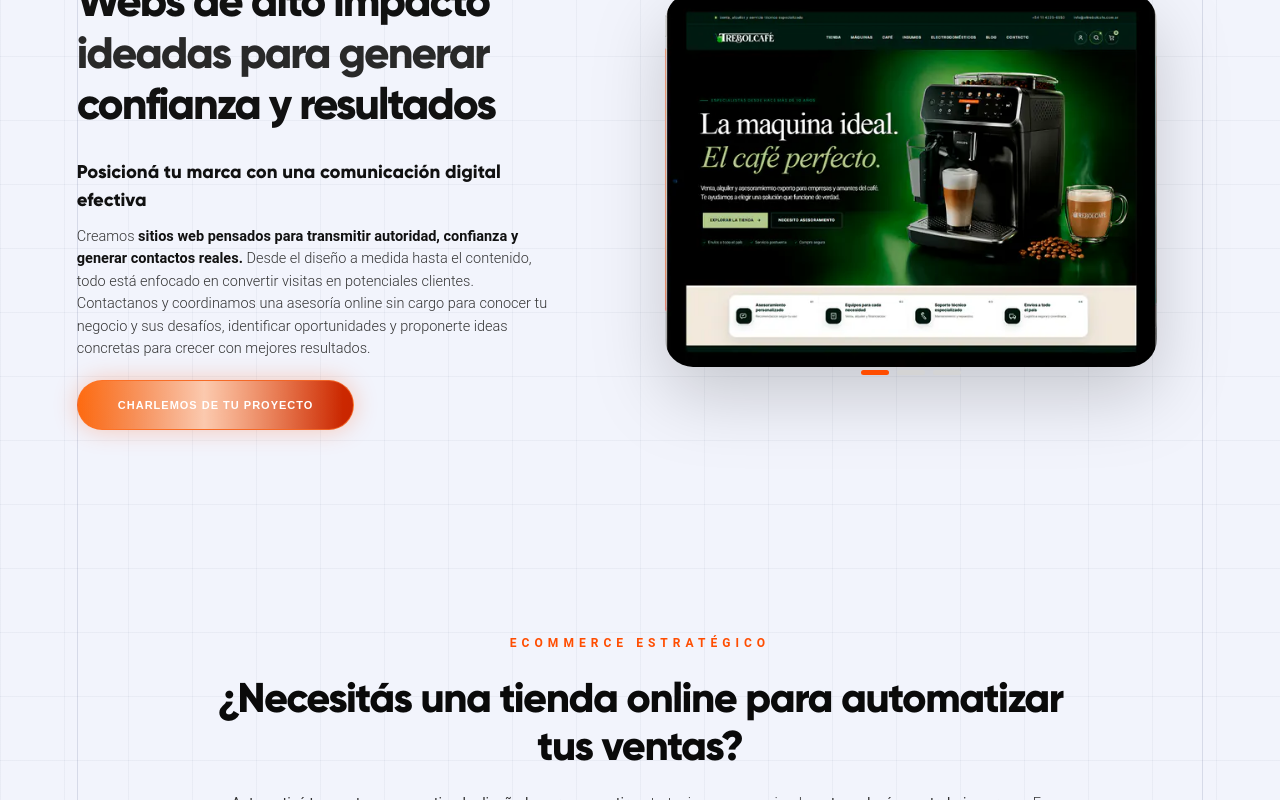
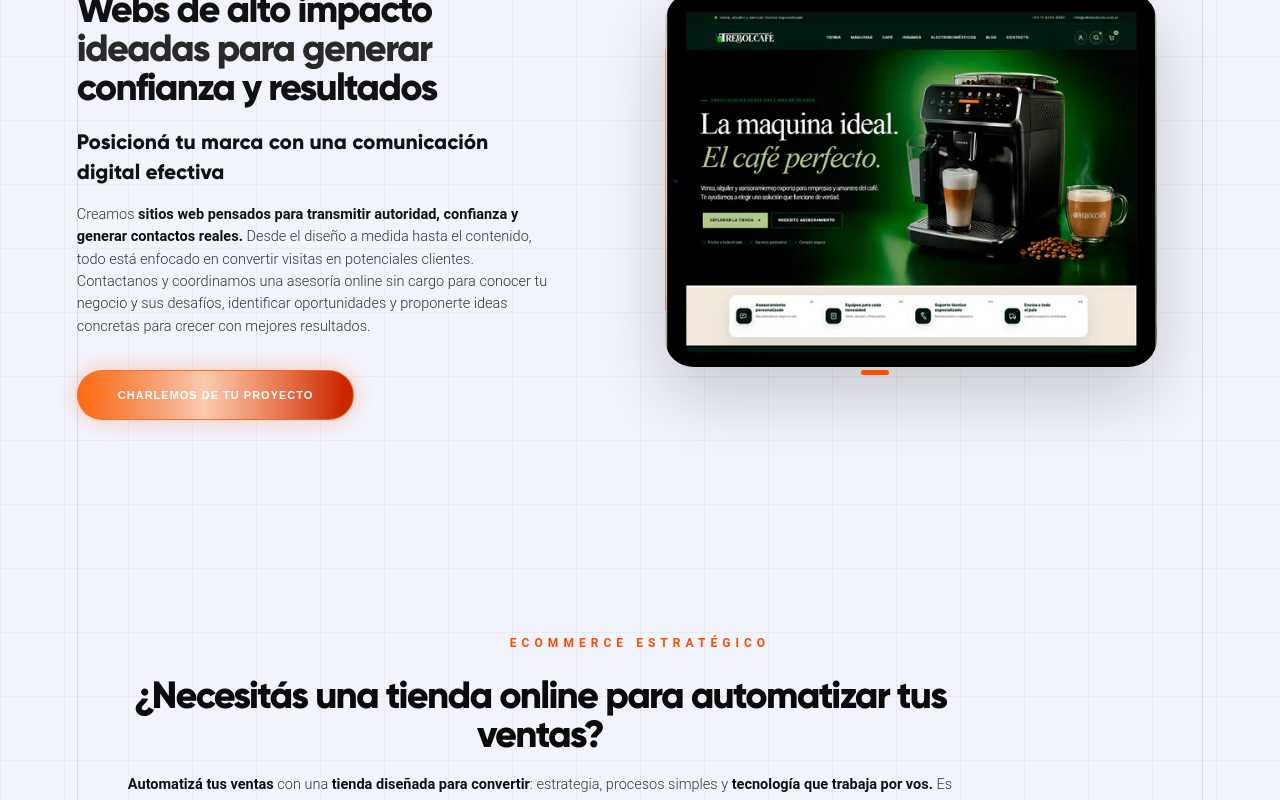
Before and after one commit to ideamosestudio/ideamosdemo, a Next.js app: page / in a window 1280 px wide. Shown: the part 1000-1800 px from the top of the page. Built offline with nearby package versions, Linux system fonts and the light colour scheme.

Commit message:
Aplicar manual tipografico a modulos desktop

```diff
--- a/app/home-google-pilot.css
+++ /dev/null
@@ -1,46 +0,0 @@
-/*
- * Home / Google pilot: mirror the Prices heading on desktop and keep the
- * supporting copy on an 8px-based vertical rhythm. Mobile keeps its existing
- * approved scale.
- */
-@media (min-width:981px){
-  #site-root .home-page .google-content>p:first-child{
-    margin:0 0 24px!important;
-  }
-
-  #site-root .home-page .google-content h2{
-    margin:0 0 20px!important;
-    font-family:"Gilroy ExtraBold",Arial,sans-serif!important;
-    font-size:clamp(38px,2.8vw,53px)!important;
-    font-weight:800!important;
-    line-height:1.02!important;
-    letter-spacing:-.045em!important;
-  }
-
-  #site-root .home-page .google-content h3{
-    margin:0 0 16px!important;
-    font-size:21px!important;
-    font-weight:400!important;
-    line-height:1.45!important;
-  }
-
-  #site-root .home-page .google-content .body-copy{
-    max-width:650px!important;
-    margin:0!important;
-    color:#333!important;
-    font-family:"Roboto",Arial,sans-serif!important;
-    font-size:16px!important;
-    font-weight:300!important;
-    line-height:1.65!important;
-    opacity:1!important;
-  }
-
-  #site-root .home-page .google-content .orange-cta{
-    margin-top:32px!important;
-  }
-
-  #site-root .home-page .google-content:after{
-    display:none!important;
-    content:none!important;
-  }
-}
--- a/app/layout.tsx
+++ b/app/layout.tsx
@@ -20,7 +20,7 @@ import "./desktop-responsive.css";
 import "./mobile-button-fix.css";
 import "./casos-de-exito/casos.css";
 import "../components/DriftWall.css";
-import "./home-google-pilot.css";
+import "./manual-tipografico-modulos-desktop.css";
 
 const homeMetadata = createPageMetadata({
   title: "Diseño web y marketing digital | Ideamos",
--- /dev/null
+++ b/app/manual-tipografico-modulos-desktop.css
@@ -0,0 +1,102 @@
+/*
+ * MANUAL TIPOGRAFICO MODULOS DESKTOP
+ *
+ * Patron aprobado a partir del modulo Google de la Home. Se aplica solamente
+ * a Webs, Ecommerce, Google, Proyectos y Videollamada desde 981px.
+ * Testimonios queda explicitamente fuera del sistema.
+ */
+@media (min-width:981px){
+  /* Ritmo entre eyebrow y titulo. */
+  #site-root .home-page .ecommerce .section-heading>p,
+  #site-root .home-page .google-content>p:first-child,
+  #site-root .home-page .pdw-section .pdw-heading>p,
+  #site-root .home-page .home-advisory .human-copy>p{
+    margin:0 0 24px!important;
+  }
+
+  #site-root .home-page .statement .happy-clients{
+    margin-bottom:24px!important;
+  }
+
+  /* Titulos principales de modulo. */
+  #site-root .home-page .statement h2,
+  #site-root .home-page .ecommerce .section-heading h2,
+  #site-root .home-page .google-content h2,
+  #site-root .home-page .pdw-section .pdw-heading h2,
+  #site-root .home-page .home-advisory .human-copy h2{
+    margin:0 0 20px!important;
+    font-family:"Gilroy ExtraBold",Arial,sans-serif!important;
+    font-size:clamp(38px,2.8vw,53px)!important;
+    font-weight:800!important;
+    line-height:1.02!important;
+    letter-spacing:-.045em!important;
+  }
+
+  /* Bajadas que funcionan como subtitulo. */
+  #site-root .home-page .statement h3,
+  #site-root .home-page .google-content h3{
+    margin:0 0 16px!important;
+    font-size:21px!important;
+    font-weight:400!important;
+    line-height:1.45!important;
+  }
+
+  #site-root .home-page .statement h3 b,
+  #site-root .home-page .google-content h3 b{
+    font-weight:700!important;
+  }
+
+  /* Texto corrido: misma lectura que el parrafo aprobado de Videollamada. */
+  #site-root .home-page .statement .statement-copy,
+  #site-root .home-page .ecommerce .section-heading>span,
+  #site-root .home-page .google-content .body-copy,
+  #site-root .home-page .pdw-section .pdw-heading>span,
+  #site-root .home-page .home-advisory .human-copy>span{
+    margin:0!important;
+    font-family:"Roboto",Arial,sans-serif!important;
+    font-size:16px!important;
+    font-weight:300!important;
+    line-height:1.65!important;
+    opacity:1!important;
+  }
+
+  #site-root .home-page .statement .statement-copy,
+  #site-root .home-page .ecommerce .section-heading>span,
+  #site-root .home-page .google-content .body-copy,
+  #site-root .home-page .home-advisory .human-copy>span{
+    color:#333!important;
+  }
+
+  #site-root .home-page .statement .statement-copy b,
+  #site-root .home-page .ecommerce .section-heading>span b,
+  #site-root .home-page .google-content .body-copy b,
+  #site-root .home-page .home-advisory .human-copy>span b{
+    color:#111!important;
+    font-weight:700!important;
+  }
+
+  #site-root .home-page .pdw-section .pdw-heading>span{
+    color:#c7cad2!important;
+  }
+
+  #site-root .home-page .pdw-section .pdw-heading>span b{
+    color:#fff!important;
+    font-weight:700!important;
+  }
+
+  /* Separacion consistente entre el bloque tipografico y su CTA. */
+  #site-root .home-page .statement .orange-cta,
+  #site-root .home-page .google-content .orange-cta,
+  #site-root .home-page .home-advisory .human-copy .orange-cta{
+    margin-top:32px!important;
+  }
+
+  #site-root .home-page .google-content .body-copy{
+    max-width:650px!important;
+  }
+
+  #site-root .home-page .google-content:after{
+    display:none!important;
+    content:none!important;
+  }
+}
```
